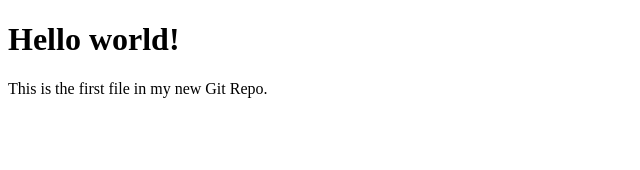
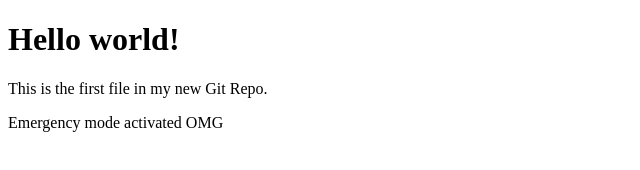
Before and after one commit to marieCNG/myproject, a plain HTML site: page index.html in a window 1280 px wide. Shown: the whole page, without its empty margins (0-640 px from the left). Drawn offline with Linux system fonts and the light colour scheme.

Commit message:
updated index.html with emergency fix

```diff
--- a/index.html
+++ b/index.html
@@ -8,5 +8,7 @@
 <h1>Hello world!</h1>
 <p>This is the first file in my new Git Repo.</p>
 
+<p>Emergency mode activated OMG</p>
+
 </body>
 </html>
```
